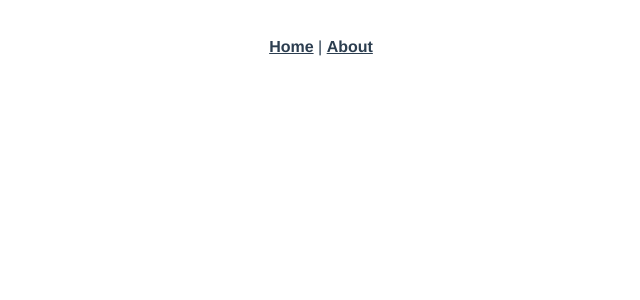
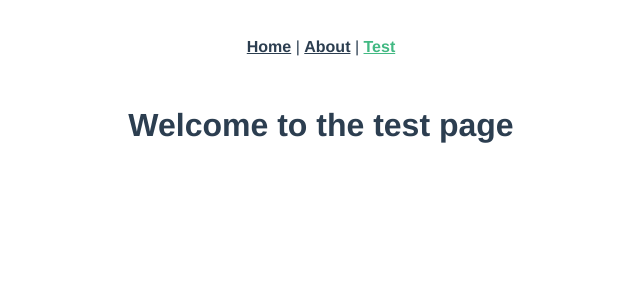
Before and after one commit to tweinacker57/blog_frontend_app, a Vue app: page /test in a window 1280 px wide. Shown: the top 300 px of the page, without its empty margins (319-959 px from the left). Built offline with nearby package versions, Linux system fonts and the light colour scheme; the HTML template or start-up script is replaced by a standard one.

Commit message:
Add test page, test.vue, test route, and test link

```diff
--- a/src/App.vue
+++ b/src/App.vue
@@ -2,7 +2,8 @@
   <div id="app">
     <div id="nav">
       <router-link to="/">Home</router-link> |
-      <router-link to="/about">About</router-link>
+      <router-link to="/about">About</router-link> |
+      <router-link to="/test">Test</router-link>
     </div>
     <router-view/>
   </div>
--- a/src/router/index.js
+++ b/src/router/index.js
@@ -1,7 +1,7 @@
 import Vue from 'vue'
 import VueRouter from 'vue-router'
 import Home from '../views/Home.vue'
-
+import Test from '../views/Test.vue'
 Vue.use(VueRouter)
 
 const routes = [
@@ -9,6 +9,11 @@
     path: '/',
     name: 'Home',
     component: Home
+  },
+  {
+    path: '/test',
+    name: 'Test',
+    component: Test
   },
   {
     path: '/about',
--- /dev/null
+++ b/src/views/Test.vue
@@ -0,0 +1,20 @@
+<template>
+  <div class="test">
+    <h1>{{ message }}</h1>
+  </div>
+</template>
+
+<style>
+</style>
+
+<script>
+export default {
+  data: function () {
+    return {
+      message: "Welcome to the test page",
+    };
+  },
+  created: function () {},
+  methods: {},
+};
+</script>
```
